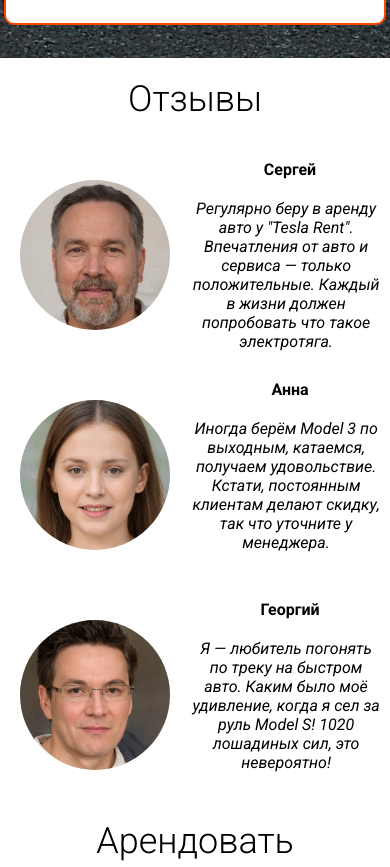
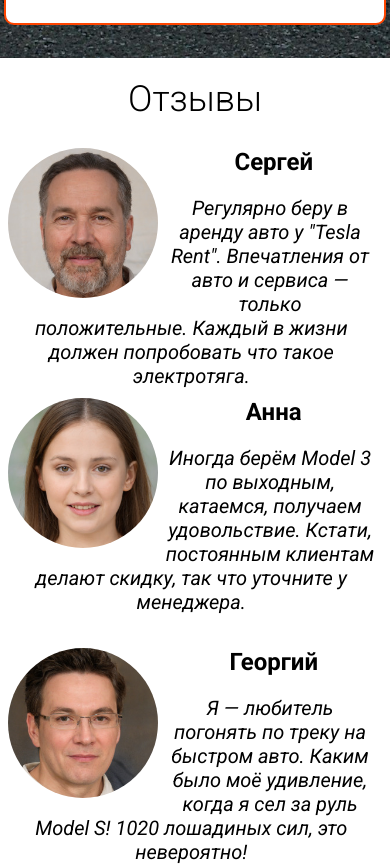
Before and after one commit to phobco/tesla-rent-lp, a plain HTML site: page index.html in a window 390 px wide. Shown: the part 2357-3224 px from the top of the page. Drawn offline with Linux system fonts and the light colour scheme.

Commit message:
Fix reviews block on resize

```diff
--- a/css/styles.css
+++ b/css/styles.css
@@ -211,11 +211,13 @@ h2 {
   display: block;
   float: left;
   border-radius: 50%;
-  margin: 20px;
+  margin-right: 20px;
+  margin-bottom: 20px;
 }
 
 .reviews-item h4 {
-  margin: 20px 0;
+  margin-bottom: 20px;
+  font-size: 24px;
 }
 
 .rent {
@@ -286,6 +288,33 @@ h2 {
   background-color: rgba(0, 0, 0, 0.6);
 }
 
+@media (max-width: 1500px) {
+  .reviews {
+    padding: 0;
+  }
+}
+
+@media (max-width: 1280px) {
+  .reviews {
+    padding-left: 2%;
+    padding-right: 2%;
+    padding-top: 2%;
+    margin: 0;
+    display: block;
+  }
+
+  .reviews-item {
+    height: 200px;
+    width: 100%;
+    margin-bottom: 20px;
+  }
+
+  .reviews-item p {
+    padding-right: 2%;
+    font-size: 20px;
+  }
+}
+
 @media (max-width: 1100px) {
   .header {
     height: auto;
@@ -349,24 +378,22 @@ h2 {
     margin-right: auto;
   }
 
-  .reviews {
-    padding: 0;
-    margin: 0;
-    display: block;
-  }
-
-  .reviews-item {
-    height: 200px;
-    width: 100%;
-  }
-
-  .reviews-item p {
-    padding-right: 2%;
-  }
-
   .rent-form {
     margin: 0;
     margin-left: auto;
     margin-right: auto;
   }
 }
+
+@media (max-width: 600px) {
+  .reviews-item {
+    height: 230px;
+    width: 100%;
+    margin-bottom: 20px;
+  }
+
+  .reviews-item img {
+    margin-right: 2%;
+    margin-bottom: 2%;
+  }
+}
```
